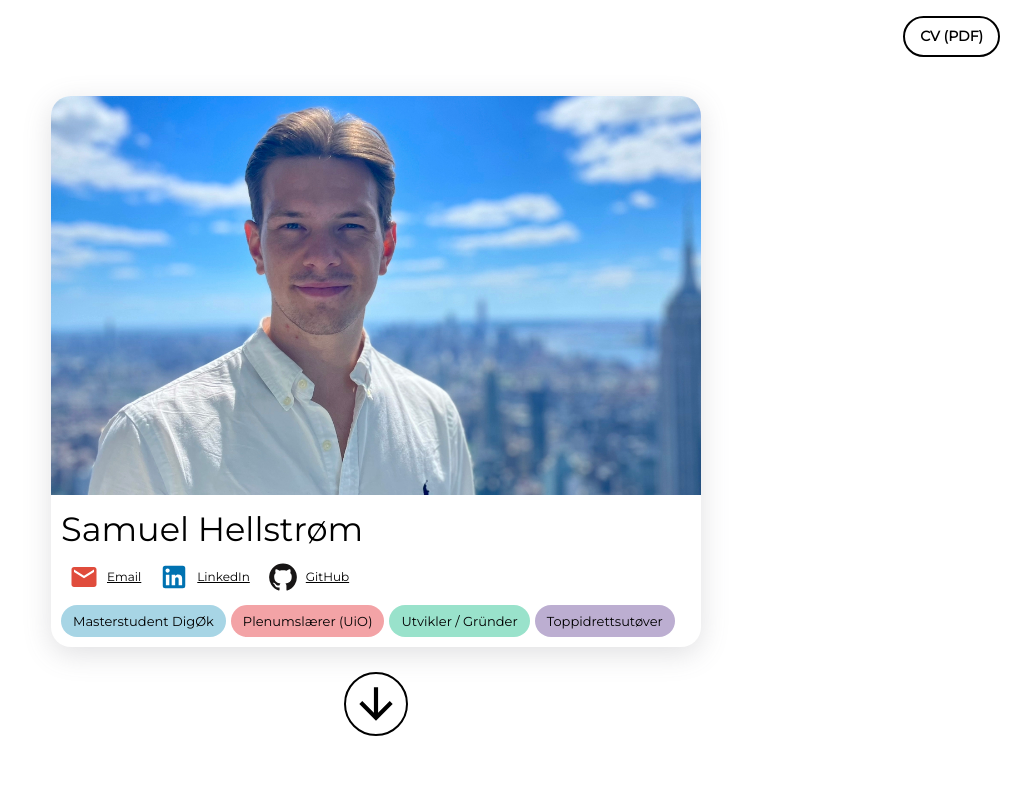
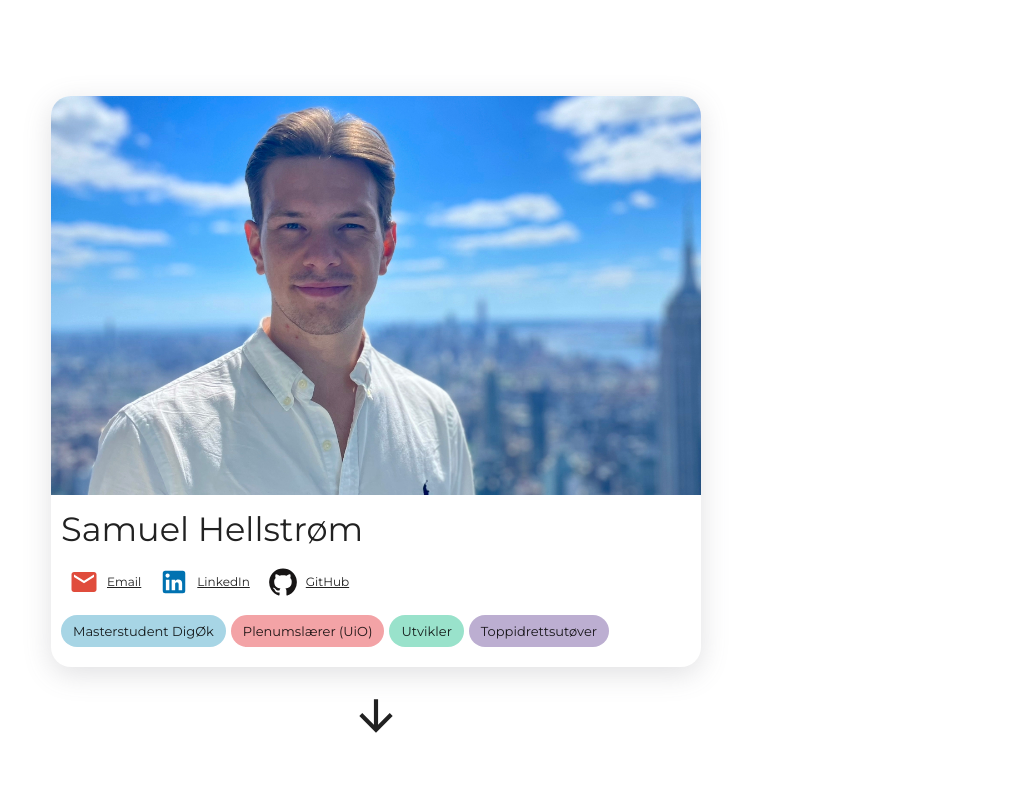
Before and after one commit to hellstromsamuel/personal-website, a React (Create React App) app: page / in a window 1280 px wide. Shown: the top 800 px of the page, without its empty margins (264-1280 px from the left). Built offline with nearby package versions, Linux system fonts and the light colour scheme.

Commit message:
dark/light mode

```diff
--- a/src/App.tsx
+++ b/src/App.tsx
@@ -1,29 +1,20 @@
 import "./styles/App.css";
-import { theme } from "./theme";
 import { ThemeProvider } from "@mui/material/styles";
 
-import { useEffect, useState } from "react";
+import { useState } from "react";
 import "@fontsource/montserrat";
 import TopBar from "./components/TopBar";
 import FrontPage from "./pages/FrontPage";
 import EducationPage from "./pages/EducationPage";
 import ProjectsPage from "./pages/ProjectsPage";
 import DownButton from "./components/DownButton";
+import darkTheme from "./theme/darkTheme";
+import lightTheme from "./theme/lightTheme";
 
 function App() {
   const [isDarkMode, setDarkMode] = useState<boolean>(false);
-  const [backgroundColor, setBackgroundColor] = useState<string>("#ffffff");
-  const [textColor, setTextColor] = useState<string>("#000000");
 
-  useEffect(() => {
-    if (isDarkMode) {
-      setBackgroundColor("#000000");
-      setTextColor("#ffffff");
-    } else {
-      setBackgroundColor("#ffffff");
-      setTextColor("#000000");
-    }
-  }, [isDarkMode]);
+  const theme = isDarkMode ? darkTheme : lightTheme;
 
   return (
     <ThemeProvider theme={theme}>
@@ -31,28 +22,25 @@ function App() {
         className="App"
         style={{
           transition: "1s",
-          backgroundColor: backgroundColor,
+          backgroundColor: theme.palette.background.default,
         }}
       >
-        <TopBar
-          isDarkMode={isDarkMode}
-          setDarkMode={setDarkMode}
-          textColor={textColor}
-          backgroundColor={backgroundColor}
-        />
+        <TopBar isDarkMode={isDarkMode} setDarkMode={setDarkMode} />
 
         <section id="FrontPage">
-          <FrontPage textColor={textColor} backgroundColor={backgroundColor} />
+          <FrontPage />
           <DownButton scrollDirection="EducationPage" />
         </section>
 
         <section id="EducationPage">
           <EducationPage />
+          <DownButton scrollDirection="ProjectsPage" />
         </section>
 
-        <div className="bg" id="ProjectsPage">
+        <section id="ProjectsPage">
           <ProjectsPage />
-        </div>
+          <DownButton scrollDirection="FrontPage" />
+        </section>
       </div>
     </ThemeProvider>
   );
--- a/src/components/DownButton.tsx
+++ b/src/components/DownButton.tsx
@@ -4,19 +4,15 @@ import { IconButton } from "@mui/material";
 const buttonStyle = {
   height: "50px",
   width: "50px",
-  padding: "5px",
-  color: "black",
-  backgroundColor: "white",
-  border: "2px solid black",
-  borderRadius: "50px",
+  color: "text.primary",
   transition: "0.4s",
-  "&:hover": {
-    background: "black",
-    color: "white",
-  },
 };
 
-const DownButton = (props: { scrollDirection: string }) => {
+interface Props {
+  scrollDirection: string;
+}
+
+const DownButton = (props: Props) => {
   return (
     <div className="DownButton">
       <IconButton
--- a/src/components/FrontPageChips.tsx
+++ b/src/components/FrontPageChips.tsx
@@ -1,10 +1,6 @@
 import { Chip } from "@mui/material";
 
-interface Props {
-  textColor: string;
-}
-
-const FrontPageChips = (props: Props) => {
+const FrontPageChips = () => {
   return (
     <div
       style={{
@@ -17,25 +13,22 @@ const FrontPageChips = (props: Props) => {
       <Chip
         sx={{
           backgroundColor: "rgba(37, 150, 190, 0.4)",
-          color: props.textColor,
         }}
         label="Masterstudent DigØk"
       />
       <Chip
-        sx={{ backgroundColor: "rgba(225,26,34, 0.4)", color: props.textColor }}
+        sx={{ backgroundColor: "rgba(225,26,34, 0.4)" }}
         label="Plenumslærer (UiO)"
       />
       <Chip
         sx={{
           backgroundColor: "rgba(0, 183, 126, 0.4)",
-          color: props.textColor,
         }}
-        label="Utvikler / Gründer"
+        label="Utvikler"
       />
       <Chip
         sx={{
           backgroundColor: "rgba(89, 53, 140, 0.4)",
-          color: props.textColor,
         }}
         label="Toppidrettsutøver"
       />
--- a/src/components/SocialMediaLinks.tsx
+++ b/src/components/SocialMediaLinks.tsx
@@ -1,12 +1,7 @@
 import { IconButton, Link, Typography } from "@mui/material";
 import { Email, GitHub, LinkedIn } from "@mui/icons-material";
 
-interface Props {
-  textColor: string;
-  backgroundColor: string;
-}
-
-const SocialMediaLinks = (props: Props) => {
+const SocialMediaLinks = () => {
   return (
     <div
       style={{
@@ -29,10 +24,10 @@ const SocialMediaLinks = (props: Props) => {
           <Email sx={{ height: "30px", width: "30px" }} />
         </IconButton>
         <Typography
+          color="text.primary"
           sx={{
             fontSize: "12px",
             textDecoration: "underline",
-            color: props.textColor,
           }}
         >
           Email
@@ -51,10 +46,10 @@ const SocialMediaLinks = (props: Props) => {
           <LinkedIn sx={{ height: "30px", width: "30px", color: "#0072b1" }} />
         </IconButton>
         <Typography
+          color="text.primary"
           sx={{
             fontSize: "12px",
             textDecoration: "underline",
-            color: props.textColor,
           }}
         >
           LinkedIn
@@ -73,10 +68,10 @@ const SocialMediaLinks = (props: Props) => {
           <GitHub sx={{ height: "30px", width: "30px", color: "#171515" }} />
         </IconButton>
         <Typography
+          color="text.primary"
           sx={{
             fontSize: "12px",
             textDecoration: "underline",
-            color: props.textColor,
           }}
         >
           GitHub
--- a/src/components/TopBar.tsx
+++ b/src/components/TopBar.tsx
@@ -1,11 +1,9 @@
-import { Button, Link } from "@mui/material";
+// import { Button, Link } from "@mui/material";
 import DarkModeToggle from "react-dark-mode-toggle";
 
 interface TopBarProps {
   isDarkMode: boolean;
   setDarkMode: (mode: boolean) => void;
-  textColor: string;
-  backgroundColor: string;
 }
 
 const TopBar = (props: TopBarProps) => {
@@ -23,22 +21,23 @@ const TopBar = (props: TopBarProps) => {
         size={80}
       />
 
-      <div style={{ marginLeft: "auto" }}>
-        {/* TODO: add link to CV pdf (not LinkedIn) */}
+      {/* TODO: */}
+      {/* <div style={{ marginLeft: "auto" }}>
         <Button
           sx={{
-            border: "2px solid " + props.textColor,
+            border: `1px solid ${theme.palette.text.primary}`,
+            backgroundColor: "background.default",
             fontWeight: 700,
             borderRadius: "50px",
             paddingLeft: "15px",
             paddingRight: "15px",
             transition: "0.4s",
-            backgroundColor: props.backgroundColor,
+            boxShadow: "rgba(100, 100, 111, 0.2) 0px 7px 29px 0px",
           }}
         >
           <Link
             sx={{
-              color: props.textColor,
+              color: "text.primary",
               textDecoration: "none",
             }}
             href="https://www.linkedin.com/in/samuel-hellstrom/"
@@ -46,7 +45,7 @@ const TopBar = (props: TopBarProps) => {
             CV (PDF)
           </Link>
         </Button>
-      </div>
+      </div> */}
     </div>
   );
 };
--- a/src/pages/EducationPage.tsx
+++ b/src/pages/EducationPage.tsx
@@ -1,11 +1,10 @@
 import { Typography } from "@mui/material";
-import DownButton from "../components/DownButton";
 import EducationCard from "../components/EducationCard";
 
 const EducationPage = () => {
   return (
     <div className="PageContent">
-      <Typography variant="h1" sx={{ marginTop: "12vh" }}>
+      <Typography variant="h1" color="text.primary" sx={{ marginTop: "10vh" }}>
         Utdanning
       </Typography>
 
@@ -28,10 +27,6 @@ const EducationPage = () => {
           description="Masterprogram i informatikk med forrettningsmessig spesialisering."
         />
       </div>
-
-      <div style={{ marginTop: "auto" }}>
-        <DownButton scrollDirection="ProjectsPage" />
-      </div>
     </div>
   );
 };
--- a/src/pages/FrontPage.tsx
+++ b/src/pages/FrontPage.tsx
@@ -1,21 +1,15 @@
-import { Typography } from "@mui/material";
+import { Box, Typography } from "@mui/material";
 import FrontPageChips from "../components/FrontPageChips";
 import SocialMediaLinks from "../components/SocialMediaLinks";
 
-interface Props {
-  textColor: string;
-  backgroundColor: string;
-}
-
-const FrontPage = (props: Props) => {
+const FrontPage = () => {
   return (
-    <div
-      style={{
+    <Box
+      sx={{
         marginTop: "10vh",
         borderRadius: "20px",
         boxShadow: "rgba(100, 100, 111, 0.2) 0px 7px 29px 0px",
-        backgroundColor:
-          props.backgroundColor === "#ffffff" ? "white" : "rgba(35,35,35)",
+        backgroundColor: "primary.light",
         transition: "1s",
       }}
     >
@@ -34,22 +28,20 @@ const FrontPage = (props: Props) => {
           display: "flex",
           flexDirection: "column",
           textAlign: "left",
-          rowGap: "5px",
+          rowGap: "10px",
           padding: "10px",
+          paddingBottom: "20px",
         }}
       >
-        <Typography variant="h2" sx={{ color: props.textColor }}>
+        <Typography variant="h2" color="text.primary">
           Samuel Hellstrøm
         </Typography>
 
-        <SocialMediaLinks
-          textColor={props.textColor}
-          backgroundColor={props.backgroundColor}
-        />
+        <SocialMediaLinks />
 
-        <FrontPageChips textColor={props.textColor} />
+        <FrontPageChips />
       </div>
-    </div>
+    </Box>
   );
 };
 
--- a/src/pages/ProjectsPage.tsx
+++ b/src/pages/ProjectsPage.tsx
@@ -1,15 +1,11 @@
 import { Typography } from "@mui/material";
-import DownButton from "../components/DownButton";
 
 const ProjectsPage = () => {
   return (
     <div className="PageContent">
-      <Typography variant="h1" sx={{ marginTop: "12vh" }}>
+      <Typography variant="h1" color="text.primary" sx={{ marginTop: "12vh" }}>
         Prosjekter
       </Typography>
-      <div style={{ marginTop: "auto" }}>
-        <DownButton scrollDirection="FrontPage" />
-      </div>
     </div>
   );
 };
--- a/src/styles/App.css
+++ b/src/styles/App.css
@@ -14,6 +14,7 @@
 
 section {
   margin: auto;
+  width: calc(100% - 32px);
   max-width: 650px;
   min-height: 100vh;
   max-height: 100vh;
--- /dev/null
+++ b/src/theme/darkTheme.ts
@@ -0,0 +1,28 @@
+import { createTheme } from "@mui/material/styles";
+
+const darkTheme = createTheme({
+  typography: {
+    fontFamily: '"Montserrat", "Helvetica", "Arial", sans-serif',
+    h1: {
+      fontSize: "2.5rem",
+      fontWeight: 600,
+    },
+    h2: {
+      fontSize: "2.1rem",
+      fontWeight: 500,
+    },
+    h3: {
+      fontSize: "1.7rem",
+      fontWeight: 400,
+    },
+  },
+  palette: {
+    mode: "dark",
+    primary: {
+      main: "rgb(0,0,0)",
+      light: "rgb(40,40,40)",
+    },
+  },
+});
+
+export default darkTheme;
--- a/src/theme.ts
+++ b/src/theme/lightTheme.ts
@@ -1,6 +1,6 @@
-import { createTheme } from "@mui/material";
+import { createTheme } from "@mui/material/styles";
 
-export const theme = createTheme({
+const lightTheme = createTheme({
   typography: {
     fontFamily: '"Montserrat", "Helvetica", "Arial", sans-serif',
     h1: {
@@ -17,8 +17,12 @@ export const theme = createTheme({
     },
   },
   palette: {
+    mode: "light",
     primary: {
       main: "#ffffff",
+      light: "rgb(255,255,255)",
     },
   },
 });
+
+export default lightTheme;
```
